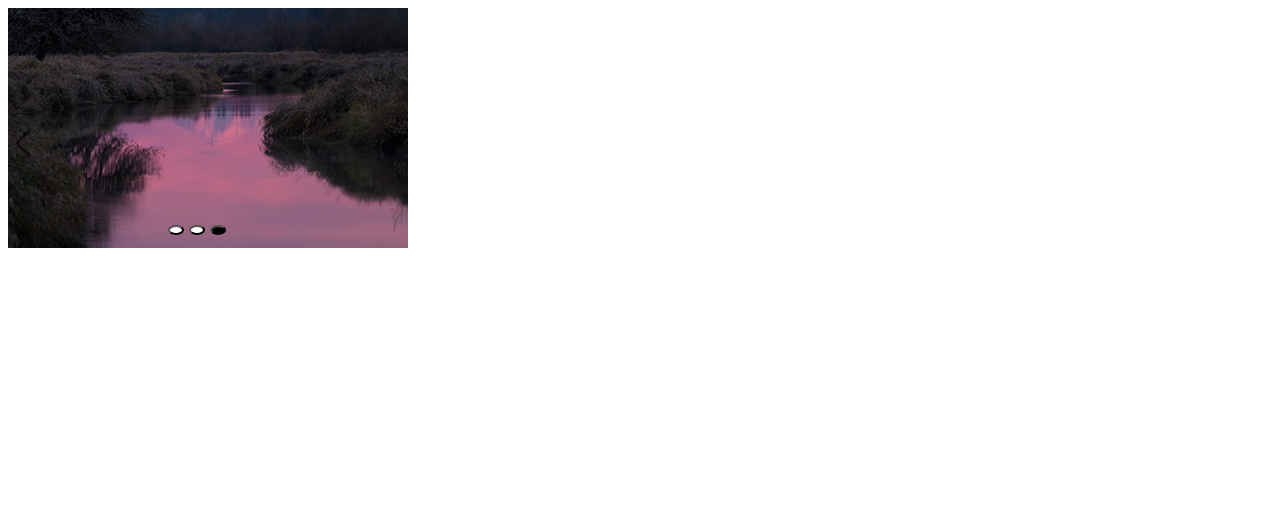
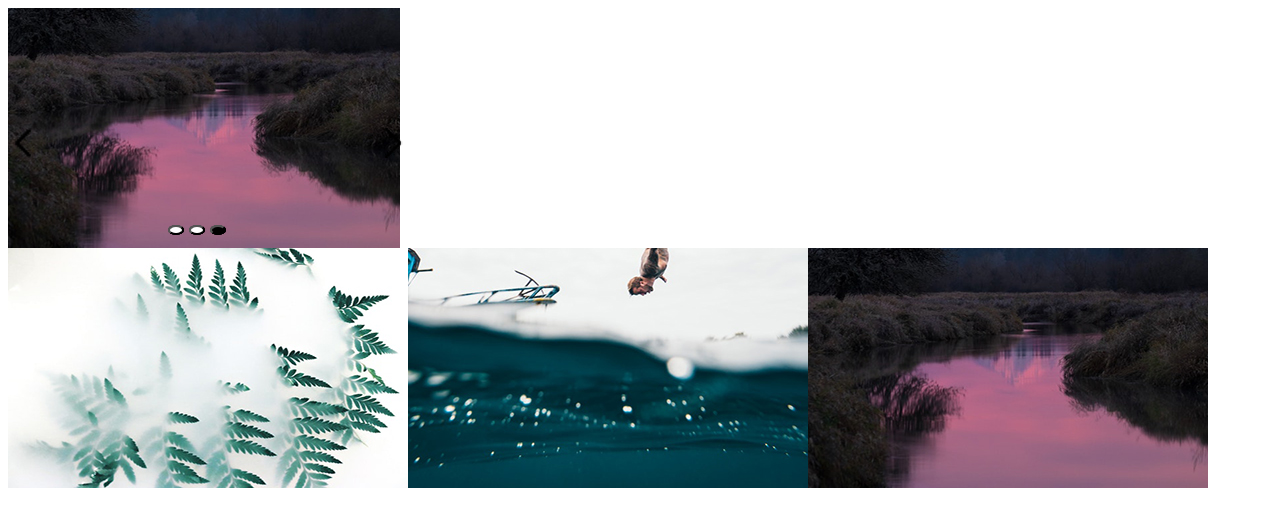
Before and after one commit to adhikari-anish/js-experiments, a plain HTML site: page ast2 - Carousel/index.html in a window 1280 px wide. Drawn offline with Linux system fonts and the light colour scheme; files that its build step writes are made by us from their sources.

Commit message:
Update index.html

```diff
--- a/ast2 - Carousel/index.html
+++ b/ast2 - Carousel/index.html
@@ -14,7 +14,15 @@
     </style>
 </head>
 <body>
-    <div class="carousel-container">
+    <div class="carousel-container" id="cont1">
+        <div class="carousel-image-wrapper">
+            <img src="images/one.jpg" alt="Image" />
+            <img src="images/two.jpg" alt="Image" />
+            <img src="images/three.jpg" alt="Image" />
+        </div>
+    </div>
+
+	 <div class="carousel-container" id="cont2">
         <div class="carousel-image-wrapper">
             <img src="images/one.jpg" alt="Image" />
             <img src="images/two.jpg" alt="Image" />
@@ -23,5 +31,11 @@
     </div>
 
     <script src="script.js"></script>
+	<script>
+		var caro1= new Carousel(document.getElementById("cont1"));
+		caro1.setter();
+		var caro2= new Carousel(document.getElementById("cont2"));
+		caro2.setter();
+	</script>
 </body>
 </html>
```
